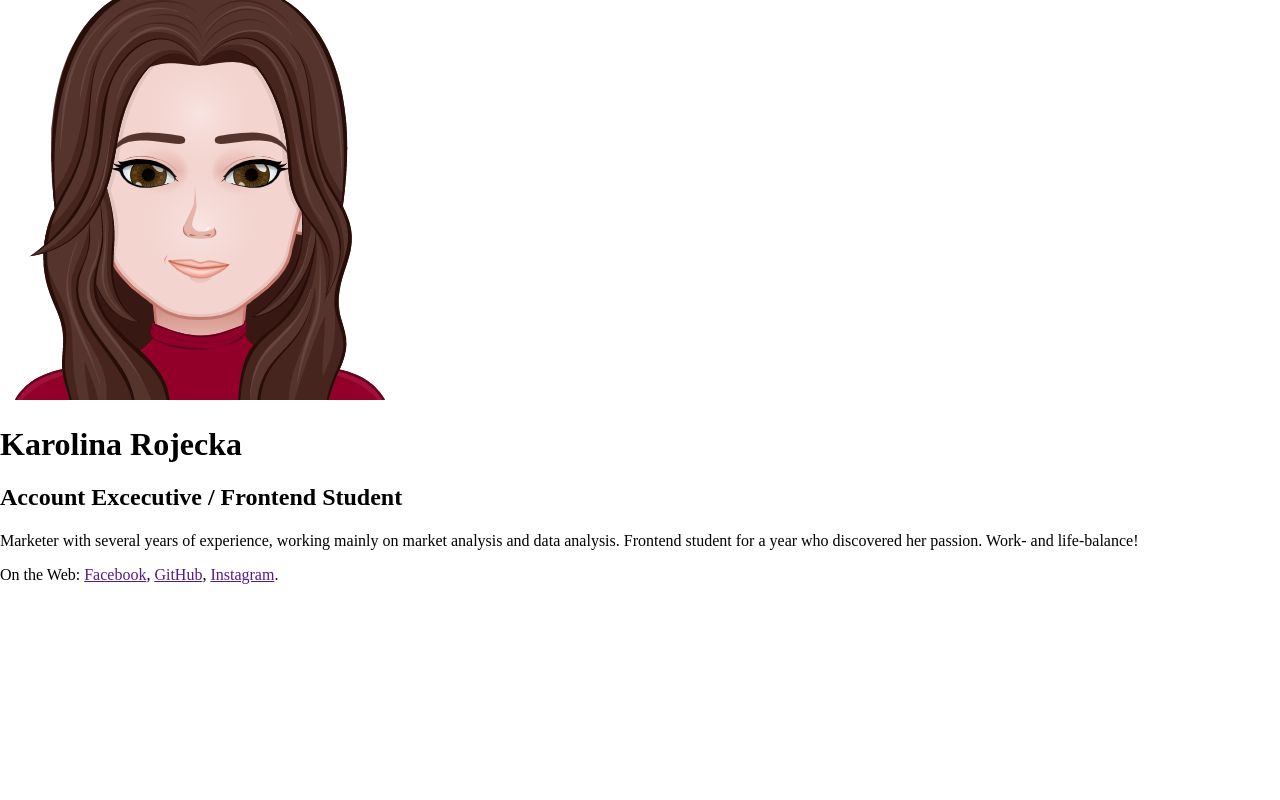
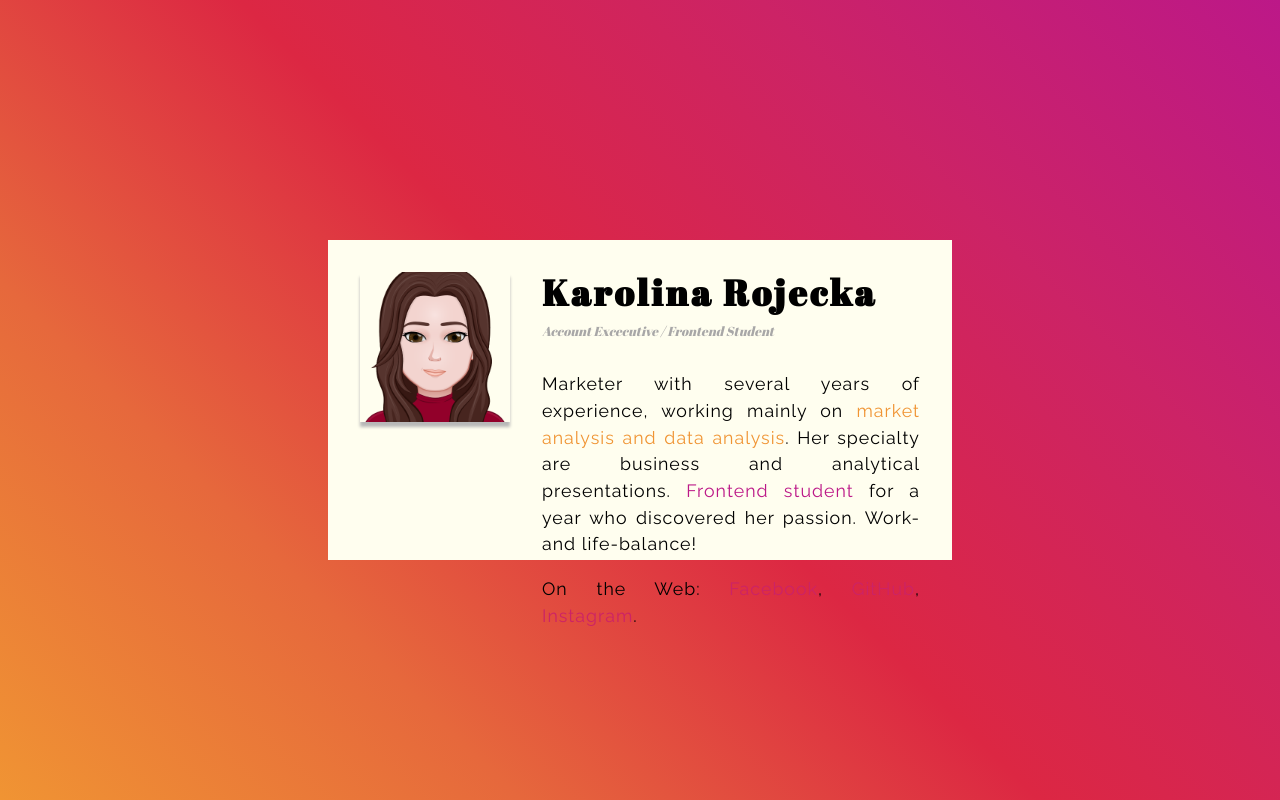
Before and after one commit to karolinarojecka/bussiness-card, a plain HTML site: page index.html in a window 1280 px wide. Drawn offline with Linux system fonts and the light colour scheme.

Commit message:
layout and basic properties css

```diff
--- a/index.html
+++ b/index.html
@@ -6,15 +6,18 @@
     <title>Bussiness-card</title>
     <link href="normalize.css" rel="stylesheet" type="text/css" />
     <link href="style.css" rel="stylesheet" type="text/css" />
+    <link href="https://fonts.googleapis.com/css2?family=Abril+Fatface&display=swap" rel="stylesheet">
+    <link href="https://fonts.googleapis.com/css2?family=Raleway&display=swap" rel="stylesheet">
 </head>
 <body>
     <section class="section">
         <img src="myAvatar.png" alt="avatar" class="avatar" />
         <article class="article">
-            <h1 class="title">Karolina Rojecka</h1>
-            <h2 class="subtitle">Account Excecutive / Frontend Student</h2>
-            <p class="description">Marketer with several years of experience, working mainly on market analysis and data analysis. Frontend student for a year who discovered her passion. Work- and life-balance!</p>
-            <p class="link-web">On the Web: <a href="">Facebook</a>, <a href="">GitHub</a>, <a href="">Instagram</a>.</p>
+            <h1 class="article__title">Karolina Rojecka</h1>
+            <h2 class="article__subtitle">Account Excecutive / Frontend Student</h2>
+            <p class="article__description">Marketer with several years of experience, working mainly on <strong class="article__description--experience">market analysis and data analysis</strong>.
+                Her specialty are business and analytical presentations. <strong class="article__description--student">Frontend student </strong>for a year who discovered her passion. Work- and life-balance!</p>
+            <p class="article__link-web">On the Web: <a href="">Facebook</a>, <a href="">GitHub</a>, <a href="">Instagram</a>.</p>
         </article>
     </section>
 </body>
--- a/style.css
+++ b/style.css
@@ -5,3 +5,78 @@ html {
 *, *:before, *:after {
     box-sizing: inherit;
 }
+
+body {
+    width: 100vw;
+    height: 100vh;
+    background: linear-gradient(45deg, #f09433 0%,#e6683c 25%,#dc2743 50%,#cc2366 75%,#bc1888 100%);
+    background-repeat: no-repeat;
+    background-attachment: fixed;
+    background-size: cover;
+    display: flex;
+    justify-content: center;
+    align-items: center;
+}
+
+.section {
+    width: 624px;
+    height: 320px;
+    background-color: rgb(255, 254, 239);
+    display: flex;
+    flex-direction: row;
+    justify-content: space-between;
+
+}
+
+.avatar{
+    width: 150px;
+    height: 150px;
+    margin-left: 32px;
+    margin-top: 32px;
+    box-shadow: 0px 5px 3px 0px rgba(184,184,184,1);
+    flex-shrink: 0;
+}
+
+.article {
+    padding: 32px;
+}
+
+.article__title {
+    font-family: 'Abril Fatface', cursive;
+    font-size: 36px;
+    margin: 0;
+    letter-spacing: 3px;
+}
+
+.article__subtitle {
+    font-family: 'Abril Fatface', cursive;
+    font-style: italic;
+    font-weight: 100;
+    font-size: 13px;
+    color: rgb(168, 167, 167);
+    margin-bottom: 32px;
+}
+
+.article__description, .article__link-web {
+    font-family: 'Raleway', sans-serif;
+    font-size: 13px;
+    letter-spacing: 1px;
+    line-height: 1.5em;
+    text-align: justify;
+    font-size: calc(5px + 1vw);
+}
+
+.article__description--experience {
+    color: #f09433;
+    font-weight: 400;
+}
+
+.article__description--student {
+    color: #bc1888;
+    font-weight: 400;
+}
+
+a {
+    text-decoration: none;
+    color: #cc2366;
+}
```
